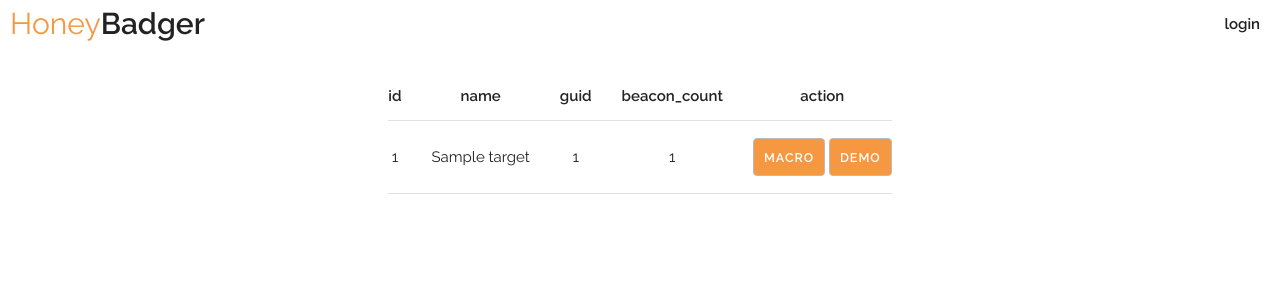
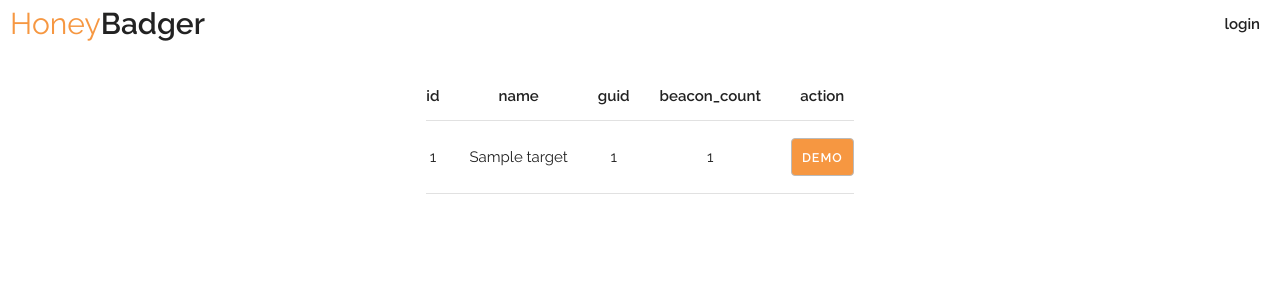
Before and after one commit to lanmaster53/honeybadger, a Flask app: page /targets in a window 1280 px wide. Shown: the top 300 px of the page. Run offline with Flask 2, Linux system fonts and the light colour scheme; tables that the repository leaves empty hold one stand-in row (Sample ...); some libraries are stand-ins or nearby versions.

Commit message:
Revert "Staging code for macro generation". This code does not belong in the util_fix branch.
This reverts commit 249c53755e6ba98fc8200848cb5d3ffeb5634c10.

```diff
--- a/server/honeybadger/templates/targets.html
+++ b/server/honeybadger/templates/targets.html
@@ -30,7 +30,6 @@
                         <td>{{ target[column] }}</td>
                     {% endfor %}
                         <td>
-                            <input type="button" onclick="window.location='{{ url_for('macro_gen', guid=target.guid) }}'" value="macro" />
                             <input type="button" onclick="window.open('{{ url_for('demo', guid=target.guid) }}', '_blank')" value="demo" />
                         {% if g.user.is_admin %}
                             <input type="button" onclick="if (confirm('Are you sure you want to delete this target and all of its beacons?')) { window.location='{{ url_for('target_delete', guid=target.guid) }}' }" value="delete" />
--- a/server/honeybadger/views.py
+++ b/server/honeybadger/views.py
@@ -235,11 +235,6 @@ def demo(guid):
     response.headers['Content-Security-Policy-Report-Only'] = 'script-src \'nonce-{}\'; report-uri {}'.format(nonce, uri)
     return response
 
-@app.route('/macro_gen/<string:guid>', methods=['GET', 'POST'])
-def macro_gen(guid):
-    flash("Macro!")
-    return redirect(url_for('targets'))
-
 @app.route('/log')
 @login_required
 def log():
```
